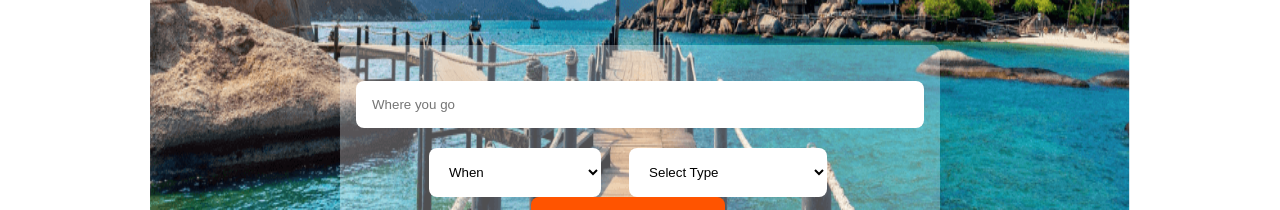
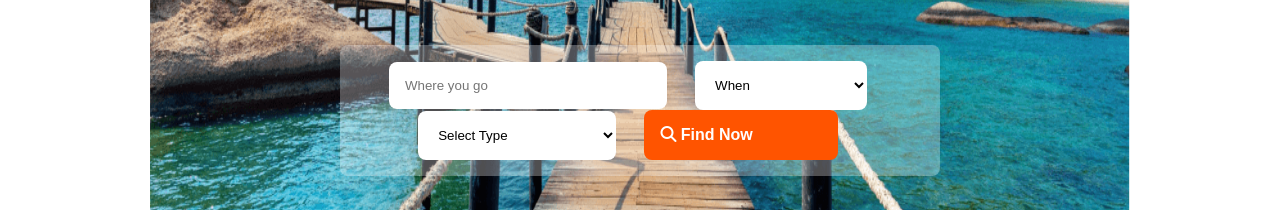
Before and after one commit to sudoHelal/Asian-Travel, a plain HTML site: page index.html in a window 1280 px wide. Shown: the part 574-784 px from the top of the page. Drawn offline with Linux system fonts and the light colour scheme.

Commit message:
Updated banner form section

```diff
--- a/assets/style/style.css
+++ b/assets/style/style.css
@@ -84,13 +84,14 @@ main {
   font-weight: 800;
   margin-bottom: 24px;
 }
+
 .banner-description {
   color: rgb(255, 255, 255);
   font-size: 16px;
   font-weight: 400;
   margin-bottom: 48px;
 }
-.banner-form input,
+.banner-input input,
 button,
 select {
   padding: 16px 85px 16px 16px;
@@ -99,8 +100,9 @@ select {
   border: 0;
   border-radius: 8px;
   margin-right: 24px;
+
 }
-.banner-input {
+.banner-form {
   padding: 16px;
   background: rgba(255, 255, 255, 0.3);
   border-radius: 8px;
@@ -381,8 +383,7 @@ li {
   padding-bottom: 23px;
   border-bottom: 1px solid rgba(19, 19, 24, 0.1);
 }
-.newsletter-form > button,
-input {
+.newsletter-form > button, .newsletter-form > input {
   display: block;
   margin: 20px 0px;
   padding: 16px 0px;
```
